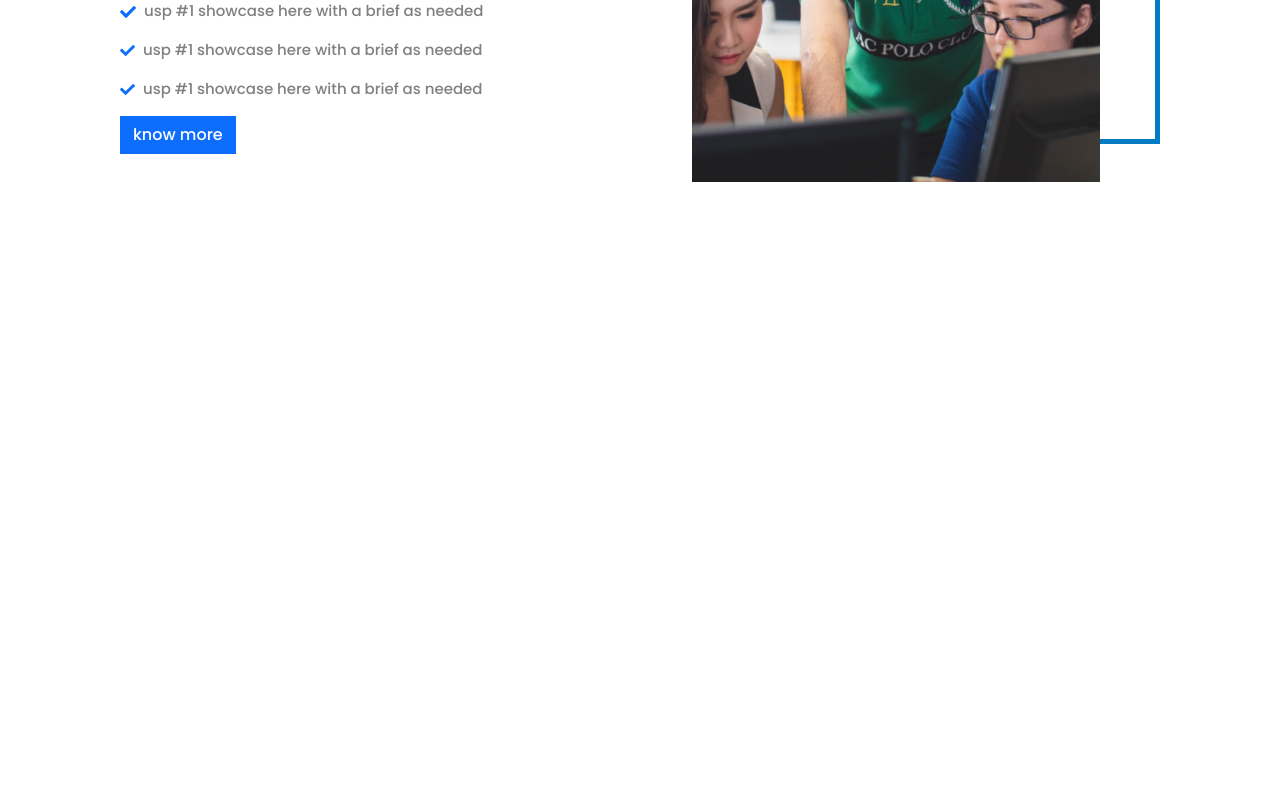
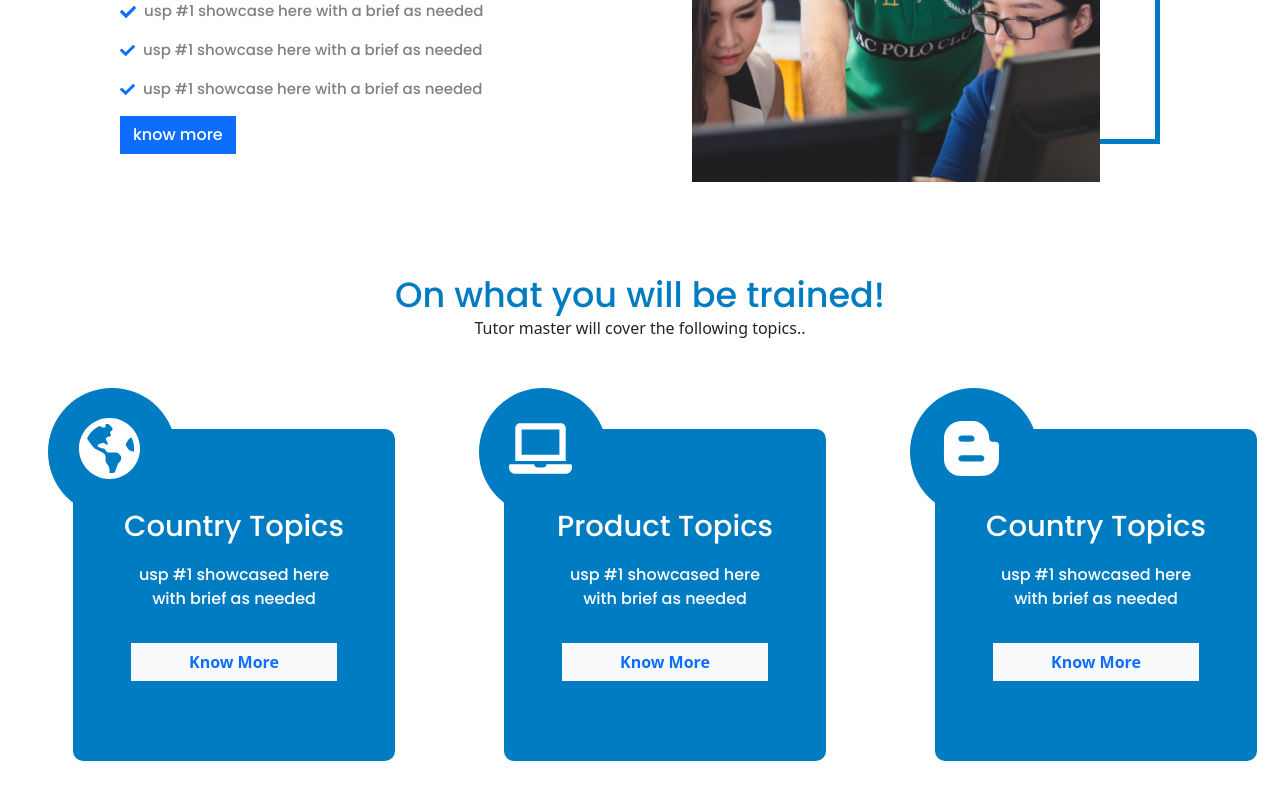
Before and after one commit to Sumon092/tutor-master, a React (Create React App) app: page / in a window 1280 px wide. Shown: the part 984-1784 px from the top of the page. Before the commit the page ends 1686 px from the top, so only its background shows below. Built offline with nearby package versions, Linux system fonts and the light colour scheme; a web font is replaced by a local one.

Commit message:
topic section added

```diff
--- a/src/App.js
+++ b/src/App.js
@@ -2,6 +2,7 @@ import './App.css';
 import Header from './Pages/Header';
 import Banner from './Pages/Banner';
 import Story from './Pages/Story';
+import Topics from './Pages/Topics';
 
 function App() {
   return (
@@ -9,6 +10,7 @@ function App() {
       <Header />
       <Banner />
       <Story />
+      <Topics />
 
     </>
   );
--- a/src/Pages/Story.js
+++ b/src/Pages/Story.js
@@ -5,8 +5,8 @@ import { Button } from 'react-bootstrap';
 
 const Story = () => {
     return (
-        <div style={{ margin: '120px' }} className='d-flex justify-content-between'>
-            <div style={{ width: '400px', fontFamily: 'poppins', marginTop: '50px', color: 'gray' }}>
+        <div style={{ margin: '120px', maxHeight: '800px' }} className='d-flex justify-content-between'>
+            <div style={{ width: '400px', fontFamily: 'poppins', marginTop: '50px', color: 'gray', maxHeight: '800px' }}>
                 <h3 style={{ fontSize: '35px', fontWeight: '600', color: 'black' }}>The Story of Tutor
                     <br />
                     Master?
@@ -17,7 +17,7 @@ const Story = () => {
                 <p style={{ fontSize: '15px', color: 'gray' }}><span className='text-primary me-2'><FaCheck /></span>usp #1 showcase here with a brief as needed</p>
                 <Button className='btn-primary rounded-0'>know more</Button>
             </div>
-            <div>
+            <div style={{ maxHeight: '400px' }}>
                 <div style={{
                     width: '408px', height: '438px', border: '5px solid #007CC2', borderRadius: '0 150px 0 0'
                 }}>
--- /dev/null
+++ b/src/Pages/Topics.js
@@ -0,0 +1,72 @@
+import React from 'react';
+import { Button } from 'react-bootstrap';
+import { FaGlobeAmericas } from 'react-icons/fa'
+import { FaBloggerB } from 'react-icons/fa'
+import { FaLaptop } from 'react-icons/fa'
+
+const Topics = () => {
+    return (
+        <section>
+            <div>
+                <h2 style={{ color: '#007CC2', fontFamily: 'poppins', fontSize: '35px' }} className='text-center mb-0'>On what you will be trained!</h2>
+                <p style={{ color: '#3E3E3E 93%', fontSize: '16px' }} className='text-center lh-0 mt-0 text-sm'>Tutor master will cover the following topics..</p>
+            </div>
+            <div className='d-flex justify-content-between m-5'>
+                <div style={{ maxHeight: '600px' }}>
+                    <div>
+                        <div style={{ width: '128px', height: '128px', background: '#007CC2', borderRadius: '50%', zIndex: '2' }}>
+                        </div>
+                        <div style={{ fontSize: '63px', zIndex: '1', position: 'relative', transform: 'translate(30px,-170px)' }} className=' mt-5 text-white'> <FaGlobeAmericas />
+                        </div>
+                        <div className='text-center text-white' style={{ width: '322px', height: '332px', background: '#007CC2', borderRadius: '10px', transform: 'translate(25px,-230px)', zIndex: '3' }}>
+                            <div style={{ transform: 'translate(0px,80px)' }}>
+                                <h3 style={{ fontFamily: 'poppins', fontSize: '29px', fontWeight: '500' }} className='text-center text-white'>Country Topics</h3>
+                                <p style={{ fontFamily: 'poppins', fontSize: '16px', fontWeight: '500', marginTop: '20px' }} className=''>usp #1 showcased here
+                                    <br />
+                                    <span>with brief as needed</span></p>
+                                <p ><Button style={{ width: '206px' }} className='btn-light rounded-0 text-primary fw-bold mt-3'>Know More</Button></p>
+                            </div>
+                        </div>
+                    </div>
+                </div>
+                <div style={{ maxHeight: '600px' }}>
+                    <div>
+                        <div style={{ width: '128px', height: '128px', background: '#007CC2', borderRadius: '50%', zIndex: '2' }}>
+                        </div>
+                        <div style={{ fontSize: '63px', zIndex: '1', position: 'relative', transform: 'translate(30px,-170px)' }} className=' mt-5 text-white'> <FaLaptop />
+                        </div>
+                        <div className='text-center text-white' style={{ width: '322px', height: '332px', background: '#007CC2', borderRadius: '10px', transform: 'translate(25px,-230px)', zIndex: '3' }}>
+                            <div style={{ transform: 'translate(0px,80px)' }}>
+                                <h3 style={{ fontFamily: 'poppins', fontSize: '29px', fontWeight: '500' }} className='text-center text-white'>Product Topics</h3>
+                                <p style={{ fontFamily: 'poppins', fontSize: '16px', fontWeight: '500', marginTop: '20px' }} className=''>usp #1 showcased here
+                                    <br />
+                                    <span>with brief as needed</span></p>
+                                <p ><Button style={{ width: '206px' }} className='btn-light rounded-0 text-primary fw-bold mt-3'>Know More</Button></p>
+                            </div>
+                        </div>
+                    </div>
+                </div>
+                <div style={{ maxHeight: '600px' }}>
+                    <div>
+                        <div style={{ width: '128px', height: '128px', background: '#007CC2', borderRadius: '50%', zIndex: '2' }}>
+                        </div>
+                        <div style={{ fontSize: '63px', zIndex: '1', position: 'relative', transform: 'translate(30px,-170px)' }} className=' mt-5 text-white'> <FaBloggerB />
+                        </div>
+                        <div className='text-center text-white' style={{ width: '322px', height: '332px', background: '#007CC2', borderRadius: '10px', transform: 'translate(25px,-230px)', zIndex: '3' }}>
+                            <div style={{ transform: 'translate(0px,80px)' }}>
+                                <h3 style={{ fontFamily: 'poppins', fontSize: '29px', fontWeight: '500' }} className='text-center text-white'>Country Topics</h3>
+                                <p style={{ fontFamily: 'poppins', fontSize: '16px', fontWeight: '500', marginTop: '20px' }} className=''>usp #1 showcased here
+                                    <br />
+                                    <span>with brief as needed</span></p>
+                                <p ><Button style={{ width: '206px' }} className='btn-light rounded-0 text-primary fw-bold mt-3'>Know More</Button></p>
+                            </div>
+                        </div>
+                    </div>
+                </div>
+            </div>
+
+        </section>
+    );
+};
+
+export default Topics;
```
